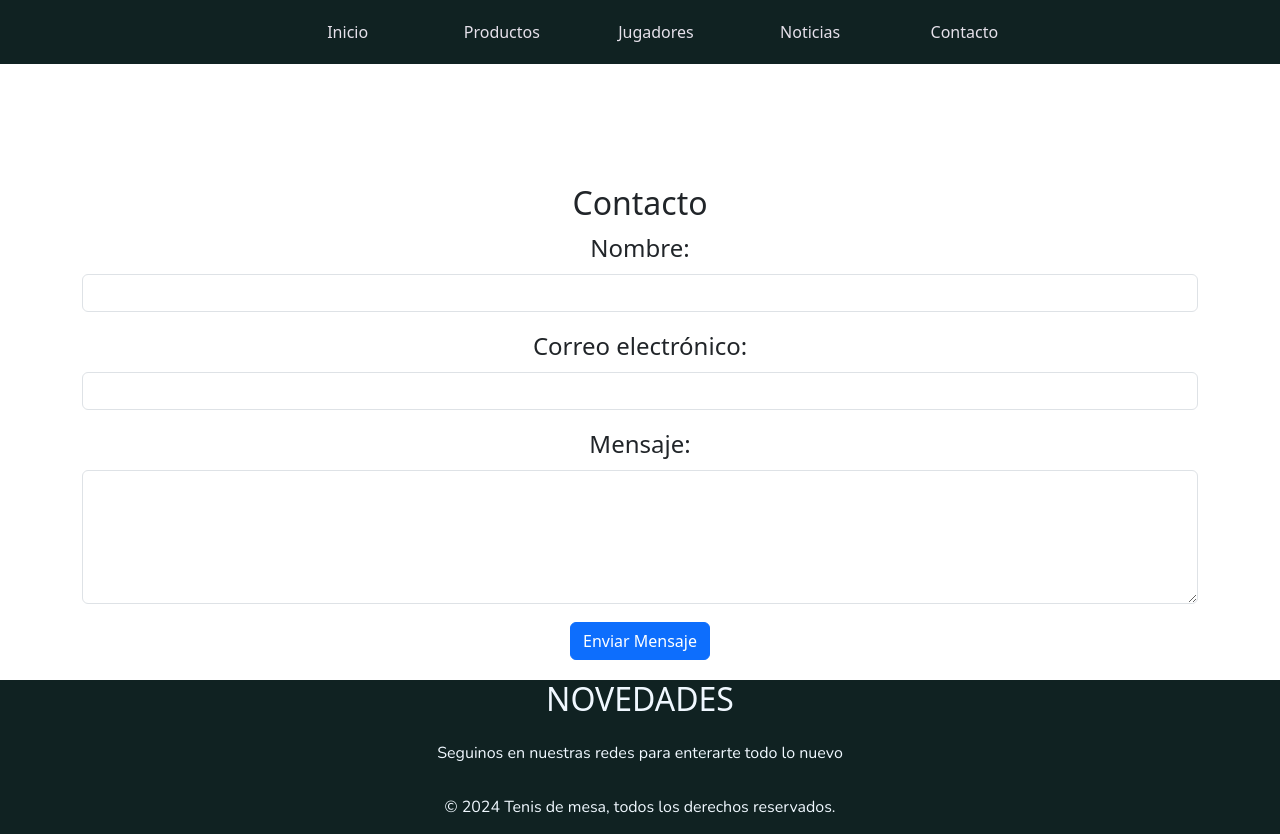
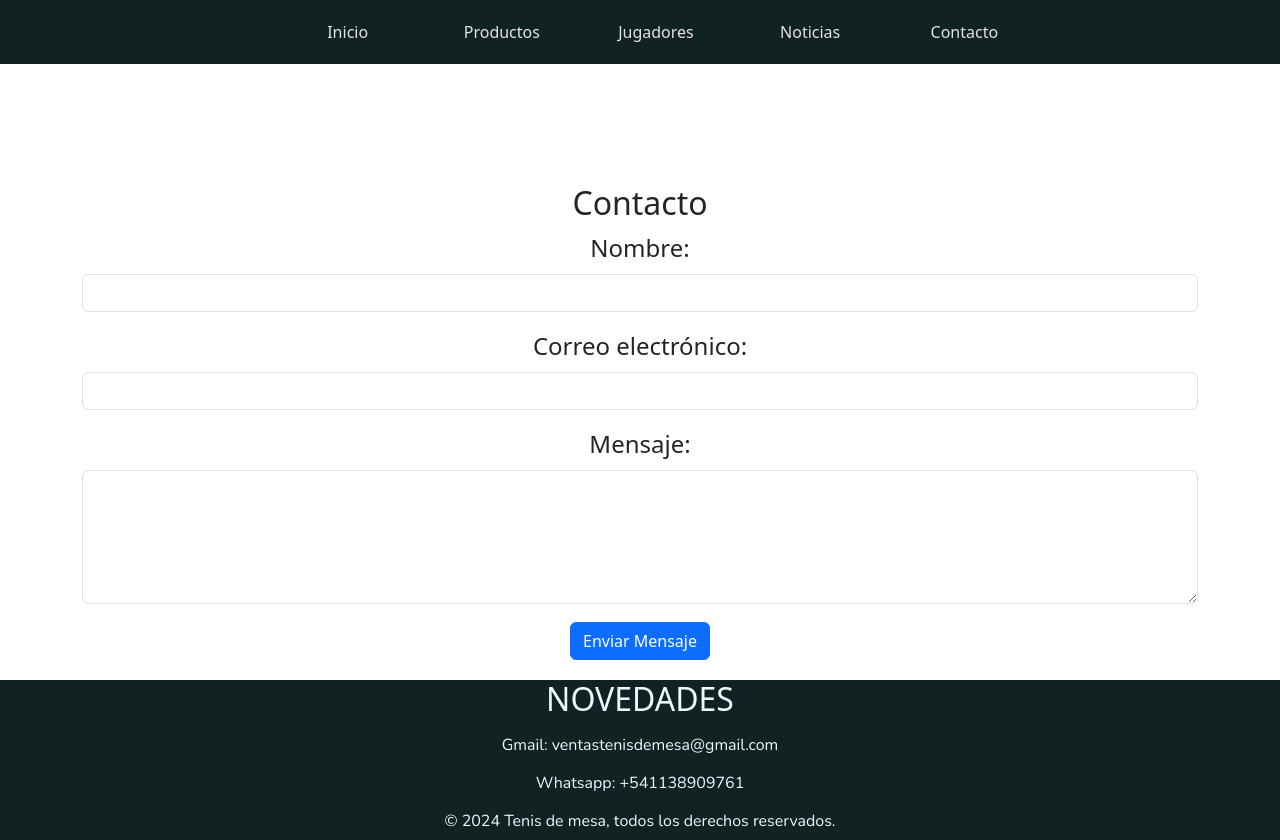
Before and after one commit to LucasSerrano12/entrega-lucas, a plain HTML site: page contacto.html in a window 1280 px wide. Drawn offline with nearby package versions, Linux system fonts and the light colour scheme.

Commit message:
modificacion seccion contacto

```diff
--- a/contacto.html
+++ b/contacto.html
@@ -45,8 +45,10 @@
 </section>
 <footer class="footer">
    <h2> NOVEDADES</h2>
-   <p>Seguinos en nuestras redes para enterarte todo lo nuevo</p>
+   <p>Gmail: ventastenisdemesa@gmail.com</p>
+   <p>Whatsapp: +541138909761</p>
    <p> © 2024 Tenis de mesa, todos los derechos reservados.</p>
+
 
 </footer>
 
--- a/style.css
+++ b/style.css
@@ -132,7 +132,7 @@ nav ul a:hover
 }
 .footer p
 {
-    padding: 15px;
+    padding: 7px;
     margin-bottom: 0;
 }
 
```
